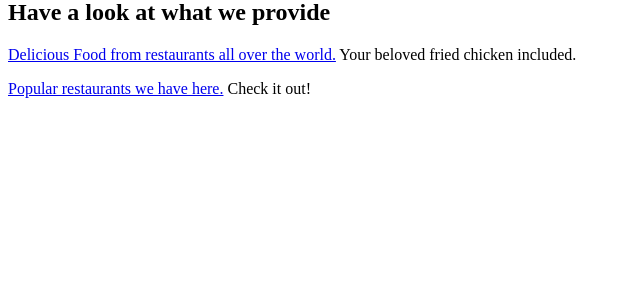
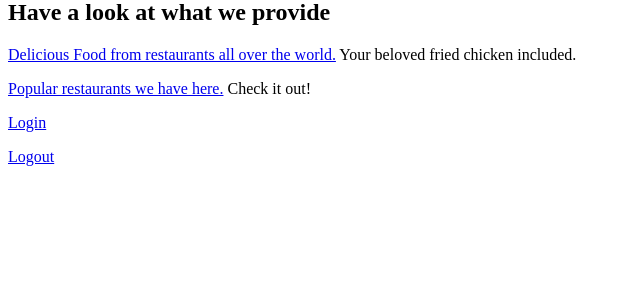
Before and after one commit to cgsdfc/EatEatEat, a Django app: page / in a window 1280 px wide. Shown: the part 402-704 px from the top of the page, without its empty margins (0-640 px from the left). Run offline with Django 3.2, Linux system fonts and the light colour scheme.

Commit message:
Add login/logout link in index

```diff
--- a/homepage/templates/homepage/index.html
+++ b/homepage/templates/homepage/index.html
@@ -42,6 +42,8 @@
       <p><a href="{% url 'dishes' %}">Delicious Food from restaurants all over the world.</a>
       Your beloved fried chicken included.</p>
       <p><a href="{% url 'restaurants' %}">Popular restaurants we have here.</a> Check it out!</p>
+      <p><a href="{% url 'login' %}">Login</a></p>
+      <p><a href="{% url 'logout' %}">Logout</a></p>
     </div>
 </body>
 </html>
--- a/templates/registration/login.html
+++ b/templates/registration/login.html
@@ -11,7 +11,7 @@ with an account that has access.</p>
 <p>Please login to see this page.</p>
 {% endif %}
 {% endif %}
-
+<h1>Login to Enjoy your EatEatEat experience</h1>
 <form method="post" action="{% url 'login' %}">
   <!-- {% csrf_token %} -->
 
```
Also changed, not shown: db.sqlite3.
